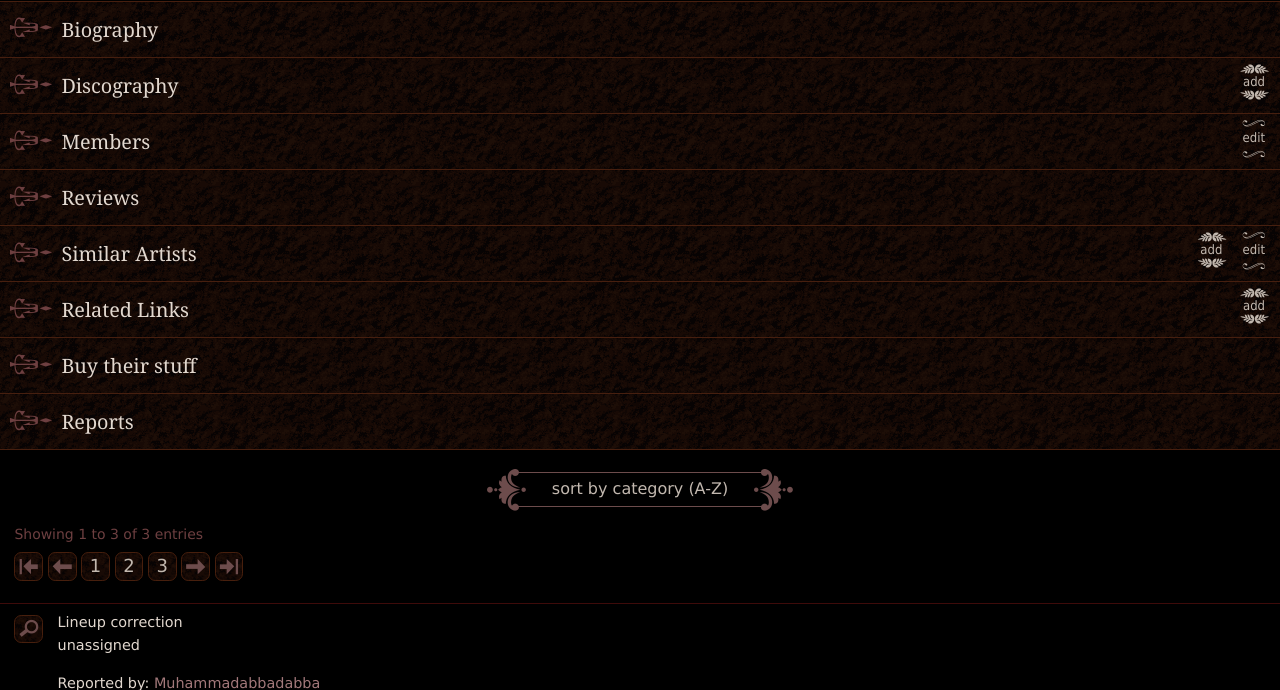
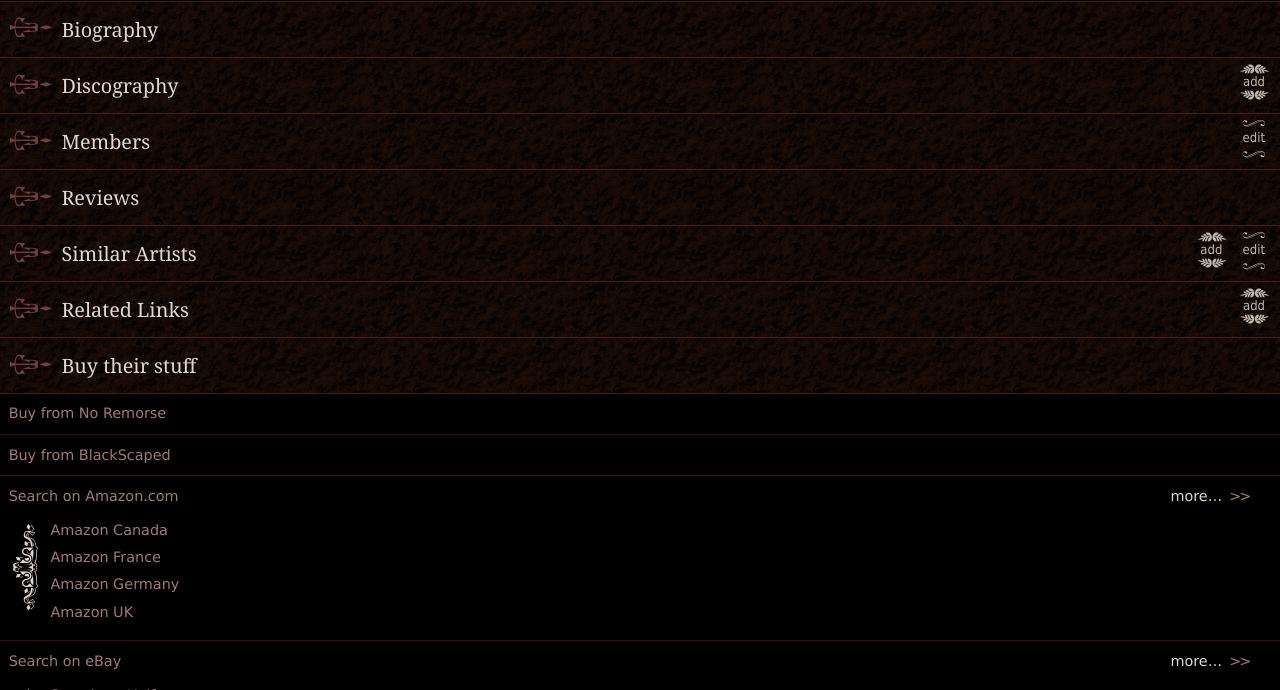
Before and after one commit to Alhadis/MA-Mobile, a plain HTML site: page band.htm in a window 1280 px wide. Shown: the part 110-800 px from the top of the page. Drawn offline with Linux system fonts and the light colour scheme.

Commit message:
Add styling for "Buy their stuff" section

```diff
--- a/band.htm
+++ b/band.htm
@@ -1322,17 +1322,17 @@
 				</section>
 
 
-				<section id="buy-their-stuff">
+				<section id="buy-their-stuff" class="open">
 					<h3>Buy their stuff</h3>
 					<div class="fold">
 
-						<ul>
+						<ul class="affiliates">
 							<li><a href="#">Buy from No Remorse</a></li>
-							<li><a href="#">Buy from BlackScaped</a>
+							<li><a href="#">Buy from BlackScaped</a></li>
 							<li>
 								<a href="#">Search on Amazon.com</a>
-								<span class="toggle"><span>more</span>&hellip; &gt;&gt;</span>
-								<ul>
+								<span class="toggle">more&hellip;</span>
+								<ul class="crowned">
 									<li><a href="#">Amazon Canada</a></li>
 									<li><a href="#">Amazon France</a></li>
 									<li><a href="#">Amazon Germany</a></li>
@@ -1341,8 +1341,8 @@
 							</li>
 							<li>
 								<a href="#">Search on eBay</a>
-								<span class="toggle"><span>more</span>&hellip; &gt;&gt;</span>
-								<ul>
+								<span class="toggle">more&hellip;</span>
+								<ul class="crowned">
 									<li><a href="#">Search on Half.com</a></li>
 									<li><a href="#">eBay Canada</a></li>
 									<li><a href="#">eBay UK</a></li>
@@ -1496,14 +1496,14 @@
 
 		<footer id="page-actions">
 			<h4>Actions</h4>
-			<ul>
+			<ul class="crowned">
 				<li><a href="#">Clear cache</a></li>
 				<li><a href="#">Delete this band</a></li>
 				<li><a href="#">Bookmark this band</a></li>
 			</ul>
 
 			<h4>View</h4>
-			<ul>
+			<ul class="crowned">
 				<li><a href="band-history.htm">Modification history</a></li>
 				<li><a href="band-reports.htm">Report history</a></li>
 				<li><a href="#">V1 version of this page</a></li>
--- a/src/css/global.css
+++ b/src/css/global.css
@@ -200,7 +200,7 @@ button, .btn, a.btn{
 	}
 
 
-/** Ornamented links */
+/** Ornamented lists (usually of links) */
 .sigil,
 .sigil[href]{
 	display: inline-block;
@@ -246,6 +246,31 @@ button, .btn, a.btn{
 	}
 		.edit.sigil::before{ top: 0;    }
 		.edit.sigil::after{  bottom: 0; }
+
+
+
+/** Ornamented list */
+.crowned{
+	list-style: none;
+	padding: 0;
+	position: relative;
+}
+	/** Ornament */
+	.crowned::before{
+		content: "\e613";
+		margin: -.2em .13em 0 0;
+		font: 6em MAIcons;
+		position: absolute;
+		right: 100%;
+		top: 0;
+		-webkit-font-smoothing: antialiased;
+		-moz-osx-font-smoothing: grayscale;
+	}
+
+	.crowned > li > a{
+		padding: .15em 0;
+		display: inline-block;
+	}
 
 
 
--- a/src/css/main.css
+++ b/src/css/main.css
@@ -629,31 +629,10 @@ main{
 						margin-top: -2em;
 					}
 
-			/** List items */
-			#page-actions > ul{
-				list-style: none;
-				padding: 0;
+			/** Link lists */
+			#page-actions > .crowned{
 				margin: .25em 0 1.25em;
-				position: relative;
 			}
-				/** Ornament */
-				#page-actions > ul::before{
-					content: "\e613";
-					margin: -.2em .13em 0 0;
-					font: 6em MAIcons;
-					position: absolute;
-					right: 100%;
-					top: 0;
-					-webkit-font-smoothing: antialiased;
-					-moz-osx-font-smoothing: grayscale;
-				}
-
-				#page-actions a{
-					padding: .15em 0;
-					display: inline-block;
-				}
-
-
 
 
 
--- a/src/css/page.band.css
+++ b/src/css/page.band.css
@@ -104,6 +104,59 @@
 					.see-also li::after{            content: ", "; }
 
 
+/** Affiliate sites */
+.affiliates{
+	padding: 0;
+	margin: -1em -1em 0;
+	list-style: none;
+	border-bottom: 1px solid #3e0b0a;
+}
+	.affiliates > li{
+		position: relative;
+	}
+		.affiliates > li > a{
+			display: block;
+			padding: .6em;
+			border-top: 1px solid #3e0b0a;
+		}
+			.affiliates > :first-child > a{
+				border-top: 0;
+			}
+
+		/** Toggle the expansion of Amazon/eBay links */
+		.affiliates .toggle{
+			position: absolute;
+			cursor: pointer;
+			padding: .65em;
+			right: 1.5em;
+			top:   0;
+		}
+			/** Trailing double angle-bracket */
+			.affiliates .toggle::after{
+				content: ">>";
+				color: #a2787a;
+				letter-spacing: -.15em;
+				padding-left: .5em;
+			}
+
+			/** Darken text when tapped */
+			.affiliates .toggle:hover,
+			.affiliates .toggle:hover::after{
+				color: #6d3f40;
+			}
+
+
+
+		.affiliates .crowned{
+			padding-left: 3.5em;
+			padding-bottom: 1em;
+		}
+			.affiliates .crowned::before{
+				margin-top: .08em;
+				right: auto;
+				left: .15em;
+			}
+
 
 
 /*---------------------------------------------------------------------------*
--- a/src/js/main.js
+++ b/src/js/main.js
@@ -16,6 +16,8 @@
 		touchEnabled:   "ontouchstart" in document.documentElement
 	};
 
+	/** Event-type to listen for when pressing something interactive */
+	var pressEvent = is.touchEnabled ? "touchend" : "click";
 
 
 	/**
@@ -46,7 +48,7 @@
 				noKeys: true,
 				useBorders: !$(this).hasClass("nb")
 			});
-		})
+		});
 	});
 
 
```
